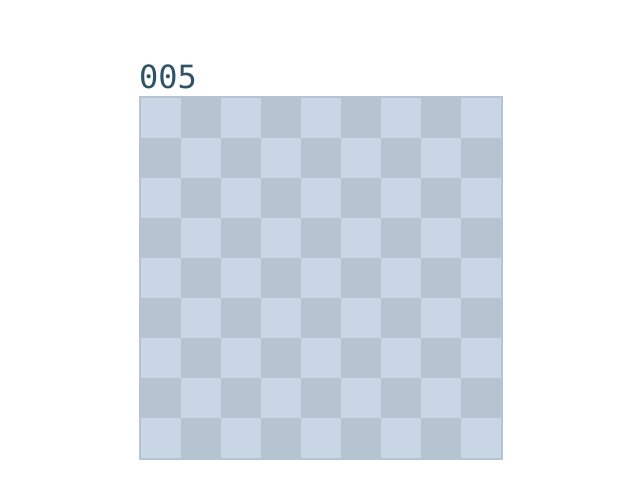
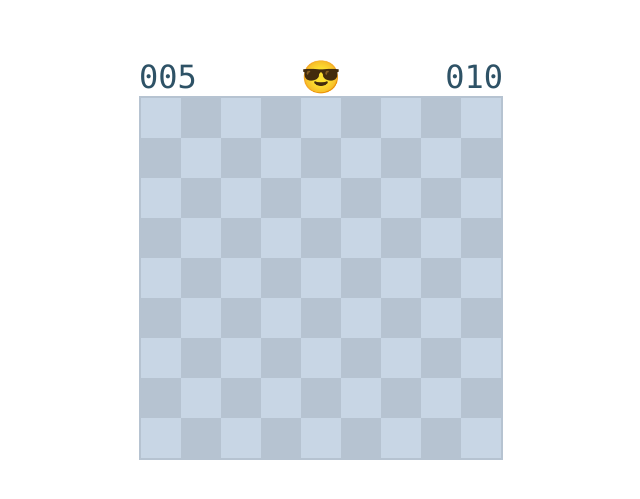
Before and after one commit to shdq/minesweeper, a React (Create React App) app: page / in a window 1280 px wide. Shown: the part 141-640 px from the top of the page, without its empty margins (319-959 px from the left). Built offline with nearby package versions, Linux system fonts and the light colour scheme.

Commit message:
top panel added, styles adjusted

```diff
--- a/src/App.js
+++ b/src/App.js
@@ -1,7 +1,17 @@
 import React, { Component } from "react";
 import Timer from "./components/timerComponent";
+import Count from "./components/countComponent";
 import Cell from "./components/cellComponent";
 import styled from "styled-components";
+
+const Panel = styled.div`
+  display: flex;
+  justify-content: space-between;
+  font-family: source-code-pro, Menlo, Monaco, Consolas, "Courier New",
+    monospace;
+  font-size: 2rem;
+  color: #2e5266;
+`
 
 const Wrapper = styled.span`
   border: 2px solid #b6c3d1;
@@ -116,7 +126,11 @@ class App extends Component {
 
     return (
       <React.Fragment>
-        <Timer />
+        <Panel>
+          <Timer />
+          <span>😎</span>
+          <Count flagged={this.state.mines} />
+        </Panel>
         <Wrapper width={field.width}>{grid}</Wrapper>
       </React.Fragment>
     );
--- a/src/components/timerComponent.js
+++ b/src/components/timerComponent.js
@@ -1,12 +1,7 @@
 import React, { Component } from "react";
 import styled from "styled-components";
 
-const Clock = styled.span`
-  font-family: source-code-pro, Menlo, Monaco, Consolas, "Courier New",
-    monospace;
-  font-size: 2rem;
-  color: #2e5266;
-`;
+const Clock = styled.span``;
 
 class Timer extends Component {
   constructor(props) {
```
